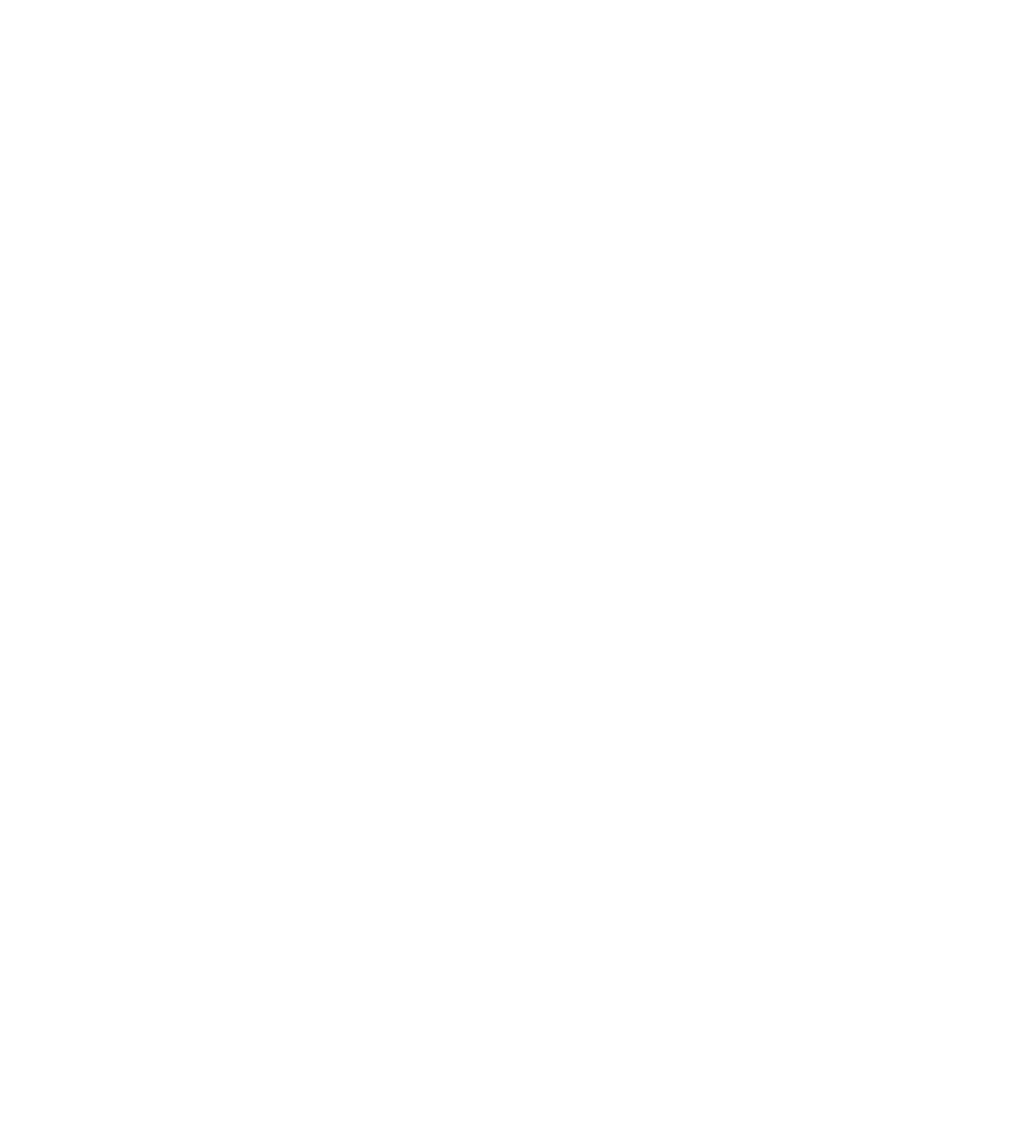
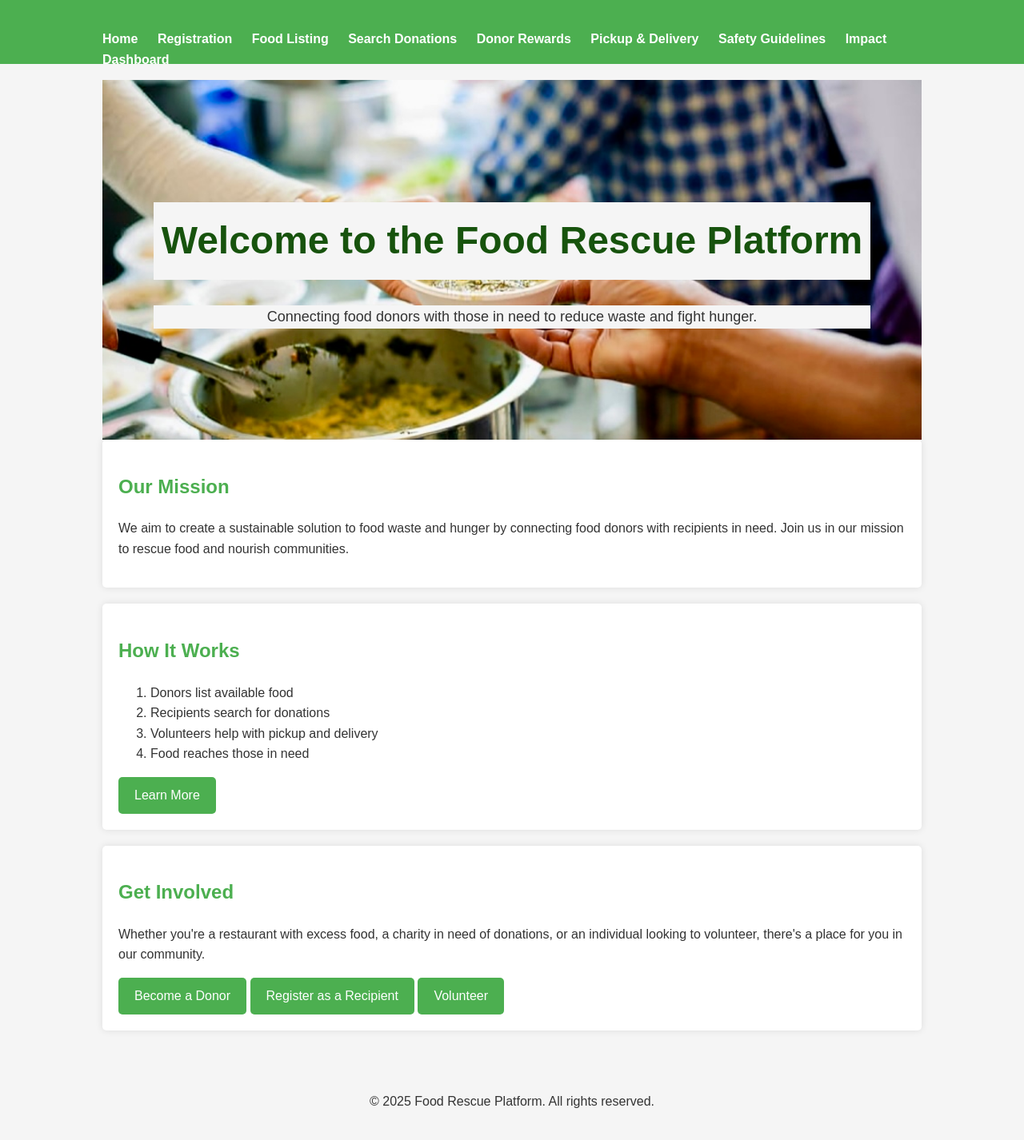
Before and after one commit to Shivam111005/RUBIX25_49_BYTE-BUSTERS, a plain HTML site: page index.html in a window 1280 px wide. Shown: the whole page at 80% size. Before the commit the page ends 800 px from the top, so only its background shows below. Drawn offline with Linux system fonts and the light colour scheme.

Commit message:
Added Homepage and the Styles

```diff
--- a/index.html
+++ b/index.html
@@ -1,11 +1,73 @@
 <!DOCTYPE html>
 <html lang="en">
+
 <head>
     <meta charset="UTF-8">
     <meta name="viewport" content="width=device-width, initial-scale=1.0">
-    <title>Document</title>
+    <title>Food Rescue Platform</title>
+    <link rel="stylesheet" href="styles.css">
 </head>
+
 <body>
+    <header>
+        <nav>
+            <div class="container">
+                <ul>
+                    <li><a href="index.html">Home</a></li>
+                    <li><a href="donor-registration.html">Registration</a></li>
+                    <li><a href="food-listing.html">Food Listing</a></li>
+                    <li><a href="search-donations.html">Search Donations</a></li>
+                    <li><a href="donor-rewards.html">Donor Rewards</a></li>
+                    <li><a href="pickup-delivery.html">Pickup & Delivery</a></li>
+                    <li><a href="safety-guidelines.html">Safety Guidelines</a></li>
+                    <li><a href="impact-dashboard.html">Impact Dashboard</a></li>
+                </ul>
+            </div>
+        </nav>
+    </header>
 
+    <div class="container">
+        <div class="hero-section">
+            <header class="fade-in">
+                <h1 id="welcome">Welcome to the Food Rescue Platform</h1>
+                <p id="motive">Connecting food donors with those in need to reduce waste and fight hunger.</p>
+            </header>
+        </div>
+
+        <main>
+            <section class="card fade-in">
+                <h2>Our Mission</h2>
+                <p>We aim to create a sustainable solution to food waste and hunger by connecting food donors with
+                    recipients in need. Join us in our mission to rescue food and nourish communities.</p>
+            </section>
+
+            <section class="card fade-in">
+                <h2>How It Works</h2>
+                <ol>
+                    <li>Donors list available food</li>
+                    <li>Recipients search for donations</li>
+                    <li>Volunteers help with pickup and delivery</li>
+                    <li>Food reaches those in need</li>
+                </ol>
+                <a href="#" class="btn">Learn More</a>
+            </section>
+
+            <section class="card fade-in">
+                <h2>Get Involved</h2>
+                <p>Whether you're a restaurant with excess food, a charity in need of donations, or an individual
+                    looking to volunteer, there's a place for you in our community.</p>
+                <a href="donor-registration.html" class="btn">Become a Donor</a>
+                <a href="recipient-registration.html" class="btn">Register as a Recipient</a>
+                <a href="volunteer.html" class="btn">Volunteer</a>
+            </section>
+        </main>
+    </div>
+
+    <footer>
+        <div class="container">
+            <p>&copy; 2025 Food Rescue Platform. All rights reserved.</p>
+        </div>
+    </footer>
 </body>
+
 </html>
--- /dev/null
+++ b/styles.css
@@ -0,0 +1,153 @@
+/* Global Styles */
+body {
+    font-family: Arial, sans-serif;
+    line-height: 1.6;
+    color: #333333;
+    background-color: #f5f5f5;
+    margin: 0;
+    padding: 0;
+    border: border-box;
+  }
+
+  .container {
+    width: 80%;
+    margin: auto;
+    overflow: hidden;
+    padding: 20px;
+  }
+
+  .hero-section{
+    text-align: center;
+    background-image: url("istockphoto-1144580882-612x612\ 2.jpg");
+    height: 450px;
+    background-size: cover;
+    background-repeat: no-repeat;
+    display: flex;
+    justify-content: center;
+    align-items: center;
+    flex-direction: column;
+}
+
+  #welcome{
+    color: #17530d;
+    background-color: #f5f5f5;
+    font-size: xxx-large;
+    padding: 10px;
+  }
+
+  #motive {
+    width: auto;
+    font-size: large;
+    background-color: #f5f5f5;
+    text-align: center;
+}
+
+
+  /* Navigation */
+  nav {
+    background-color: #4caf50;
+    color: #ffffff;
+    padding: 0px 0;
+    height: 80px;
+    display: flex;
+  }
+
+  nav ul {
+    padding: 0;
+    list-style: none;
+  }
+
+  nav li {
+    display: inline;
+    margin-right: 20px;
+  }
+
+  nav a {
+    color: #ffffff;
+    text-decoration: none;
+    font-weight: bold;
+    transition: color 0.3s ease;
+  }
+
+  nav a:hover {
+    color: #ffa000;
+  }
+
+  /* Headings */
+  h1,
+  h2,
+  h3 {
+    color: #4caf50;
+  }
+
+  /* Buttons */
+  .btn {
+    display: inline-block;
+    background: #4caf50;
+    color: #ffffff;
+    padding: 10px 20px;
+    border: none;
+    cursor: pointer;
+    text-decoration: none;
+    font-size: 16px;
+    border-radius: 5px;
+    transition: background-color 0.3s ease;
+  }
+
+  .btn:hover {
+    background: #45a049;
+  }
+
+  /* Forms */
+  form {
+    background: #ffffff;
+    padding: 20px;
+    border-radius: 5px;
+    box-shadow: 0 0 10px rgba(0, 0, 0, 0.1);
+  }
+
+  input[type="text"],
+  input[type="email"],
+  input[type="password"],
+  textarea,
+  select {
+    width: 100%;
+    padding: 10px;
+    margin-bottom: 10px;
+    border: 1px solid #ddd;
+    border-radius: 5px;
+  }
+
+  /* Cards */
+  .card {
+    background: #ffffff;
+    padding: 20px;
+    margin-bottom: 20px;
+    border-radius: 5px;
+    box-shadow: 0 0 10px rgba(0, 0, 0, 0.1);
+  }
+
+  /* Animations */
+  @keyframes fadeIn {
+    from {
+      opacity: 0;
+    }
+    to {
+      opacity: 1;
+    }
+  }
+
+  .fade-in {
+    animation: fadeIn 1s ease-in;
+  }
+
+  /* Responsive Design */
+  @media (max-width: 768px) {
+    .container {
+      width: 95%;
+    }
+  }
+
+  footer{
+    text-align: center;
+  }
```
Also changed, not shown: istockphoto-1144580882-612x612 2.jpg (added).
